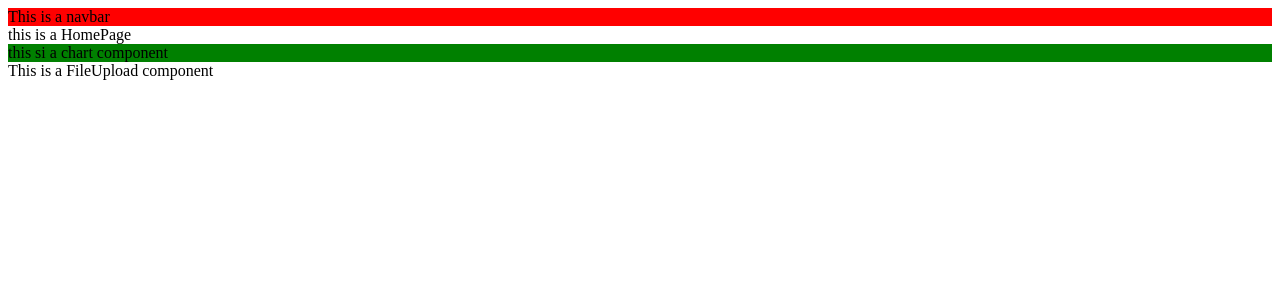
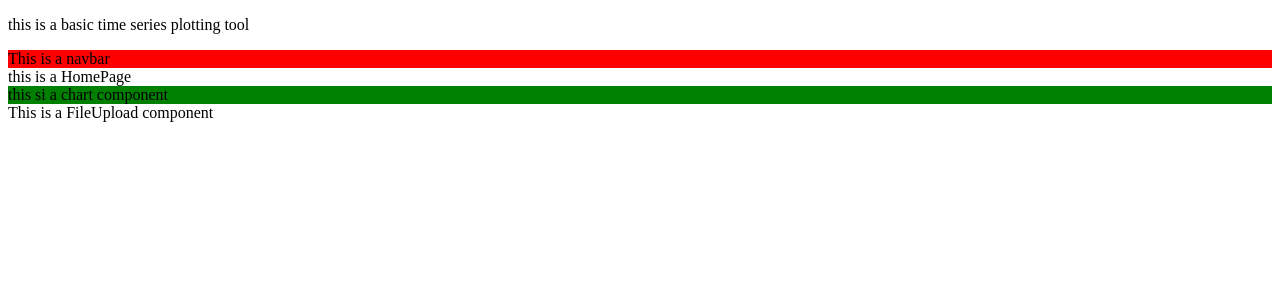
Before and after one commit to sahilsonkamble/Git-learning, a React (Vite) app: page / in a window 1280 px wide. Shown: the top 300 px of the page. Built offline with nearby package versions, Linux system fonts and the light colour scheme.

Commit message:
modified app.jsx

```diff
--- a/src/App.jsx
+++ b/src/App.jsx
@@ -4,6 +4,7 @@ import NavBar from './components/NavBar'
 const App = () => {
   return (
     <div>
+      <p>this is a basic time series plotting tool</p>
       <NavBar/>
       <div>
       <HomePage/>
```
